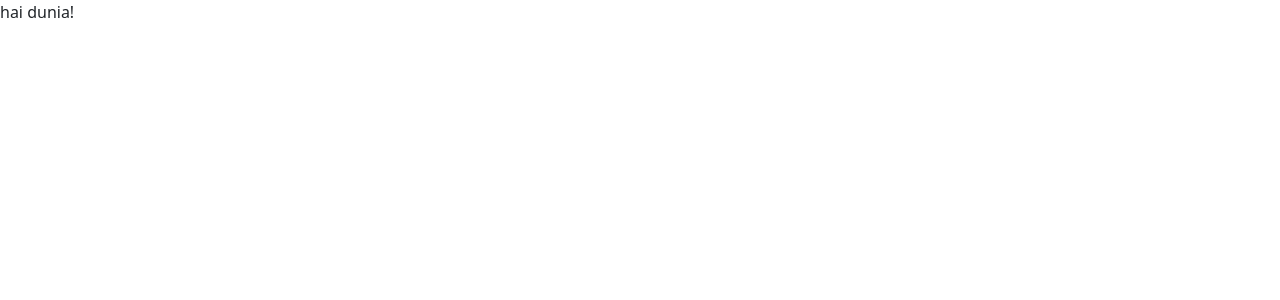
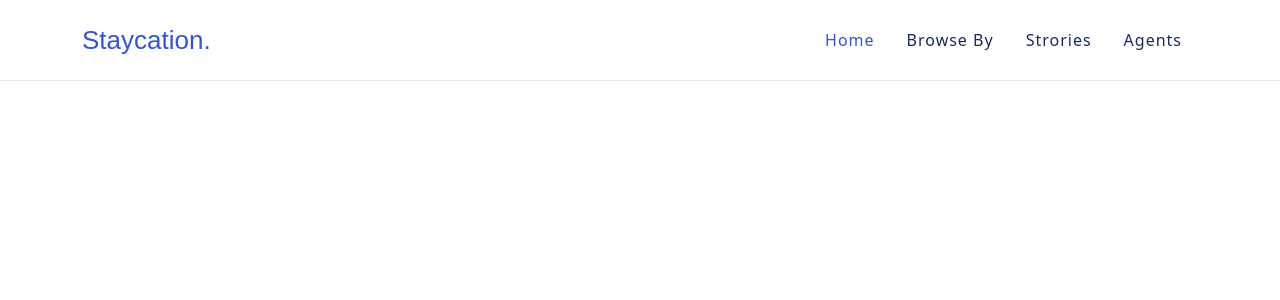
Before and after one commit to Rosandymaulana/staycation, a React (Create React App) app: page / in a window 1280 px wide. Shown: the top 300 px of the page. Built offline with nearby package versions, Linux system fonts and the light colour scheme.

Commit message:
Header Components (Navbar)

```diff
--- a/package.json
+++ b/package.json
@@ -9,8 +9,10 @@
     "node-sass": "^7.0.1",
     "react": "^17.0.2",
     "react-dom": "^17.0.2",
-    "react-router-dom": "^6.2.2",
+    "react-router-dom": "^5.3.0",
     "react-scripts": "5.0.0",
+    "suitcss-utils-text": "^1.0.0",
+    "utilities-css": "^5.0.0",
     "web-vitals": "^2.1.4"
   },
   "scripts": {
--- a/src/App.js
+++ b/src/App.js
@@ -1,9 +1,15 @@
 import '../src/assets/scss/style.scss';
+import React from 'react';
+import { BrowserRouter as Router, Route } from 'react-router-dom'
+import LandingPage from 'pages/LandingPage';
+
 
 function App() {
   return (
     <div className="App">
-      hai dunia!
+      <Router>
+        <Route path='/' component={LandingPage}></Route>
+      </Router>
     </div>
   );
 }
--- a/src/assets/scss/_variables.scss
+++ b/src/assets/scss/_variables.scss
@@ -15,7 +15,7 @@
 $gray-600: #6c757d !default;
 $gray-700: #495057 !default;
 $gray-800: #343a40 !default;
-$gray-900: #212529 !default;
+$gray-900: #152C5B !default;
 $black:    #000 !default;
 // scss-docs-end gray-color-variables
 
@@ -37,7 +37,7 @@
 
 // scss-docs-start color-variables
 $blue:    #0d6efd !default;
-$indigo:  #6610f2 !default;
+$indigo:  #3252DF !default;
 $purple:  #6f42c1 !default;
 $pink:    #d63384 !default;
 $red:     #dc3545 !default;
@@ -67,8 +67,8 @@
 // scss-docs-end colors-map
 
 // scss-docs-start theme-color-variables
-$primary:       $blue !default;
-$secondary:     $gray-600 !default;
+$primary:       $indigo !default;
+$secondary:     $gray-900 !default;
 $success:       $green !default;
 $info:          $cyan !default;
 $warning:       $yellow !default;
--- a/src/assets/scss/style.scss
+++ b/src/assets/scss/style.scss
@@ -51,3 +51,46 @@
 // Utilities
 @import "utilities/api";
 // scss-docs-end import-stack
+
+.brand-text-icon {
+    font-size: 26px;
+    font-weight: 500;
+    font-family: "Poppins", sans-serif;
+    color: $primary;
+    text-decoration: none;
+    &:hover{
+        color: $primary;
+        text-decoration: none;
+    }
+}
+
+header {
+    border-bottom: 1px solid $gray-200;
+    width: 100%;
+    position: relative;
+
+    .navbar {
+        height: 80px;
+
+        ul.navbar-nav{
+            li.nav-item{
+                &.active {
+                    a.nav-link{
+                        color: $primary;
+                    }
+                }
+                a {
+                    &.nav-link{
+                        letter-spacing: 1px;
+                        color: $gray-900;
+                        padding-left: 1rem;
+                        padding-right: 1rem;
+                        &:hover {
+                            text-decoration: underline;
+                        }
+                    }
+                }
+            }
+        }
+    }
+}
--- a/src/pages/LandingPage.js
+++ b/src/pages/LandingPage.js
@@ -1,10 +1,14 @@
-import React, { Component } from 'react'
+import React, { Component } from 'react';
+import Header from 'parts/Header'
 
-import { } from "../elements/Button";
 export default class LandingPage extends Component {
     render() {
-        return (
-            <div>LandingPage</div>
-        )
+        return <>
+            <div>
+                <Header {...this.props}>
+
+                </Header>
+            </div>
+        </>
     }
 }
--- a/src/parts/Header.js
+++ b/src/parts/Header.js
@@ -0,0 +1,47 @@
+import React from 'react';
+import Button from 'elements/Button'
+import BrandIcon from 'parts/iconText'
+
+export default function Header(props) {
+
+    const getNavLinkClass = path => {
+        return props.location.pathname === path ? " active" : "";
+    }
+
+
+    return (
+        <div>
+            <header className="spacing-sm">
+                <div className="container">
+                    <nav className="navbar navbar-expand-lg navbar-light">
+                        <BrandIcon />
+                        <div className="collapse navbar-collapse">
+                            <ul className="navbar-nav ms-auto">
+                                <li className={`nav-item${getNavLinkClass("/")}`}>
+                                    <Button className="nav-link" type='link' href='/'>
+                                        Home
+                                    </Button>
+                                </li>
+                                <li className={`nav-item${getNavLinkClass("/browse-by")}`}>
+                                    <Button className="nav-link" type='link' href='/browse-by'>
+                                        Browse By
+                                    </Button>
+                                </li>
+                                <li className={`nav-item${getNavLinkClass("/stories")}`}>
+                                    <Button className="nav-link" type='link' href='/stories'>
+                                        Strories
+                                    </Button>
+                                </li>
+                                <li className={`nav-item${getNavLinkClass("/agents")}`}>
+                                    <Button className="nav-link" type='link' href='/agents'>
+                                        Agents
+                                    </Button>
+                                </li>
+                            </ul>
+                        </div>
+                    </nav>
+                </div>
+            </header>
+        </div>
+    )
+}
--- /dev/null
+++ b/src/parts/iconText.js
@@ -0,0 +1,10 @@
+import React from 'react'
+import Button from 'elements/Button'
+
+export default function iconText() {
+    return (
+        <Button className='brand-text-icon' href='' type='link' >
+            Stay<span className="text-gray-100">cation.</span>
+        </Button >
+    )
+}
```
Also changed, not shown: 1 other file (tests, documents, lock files or other folders).
